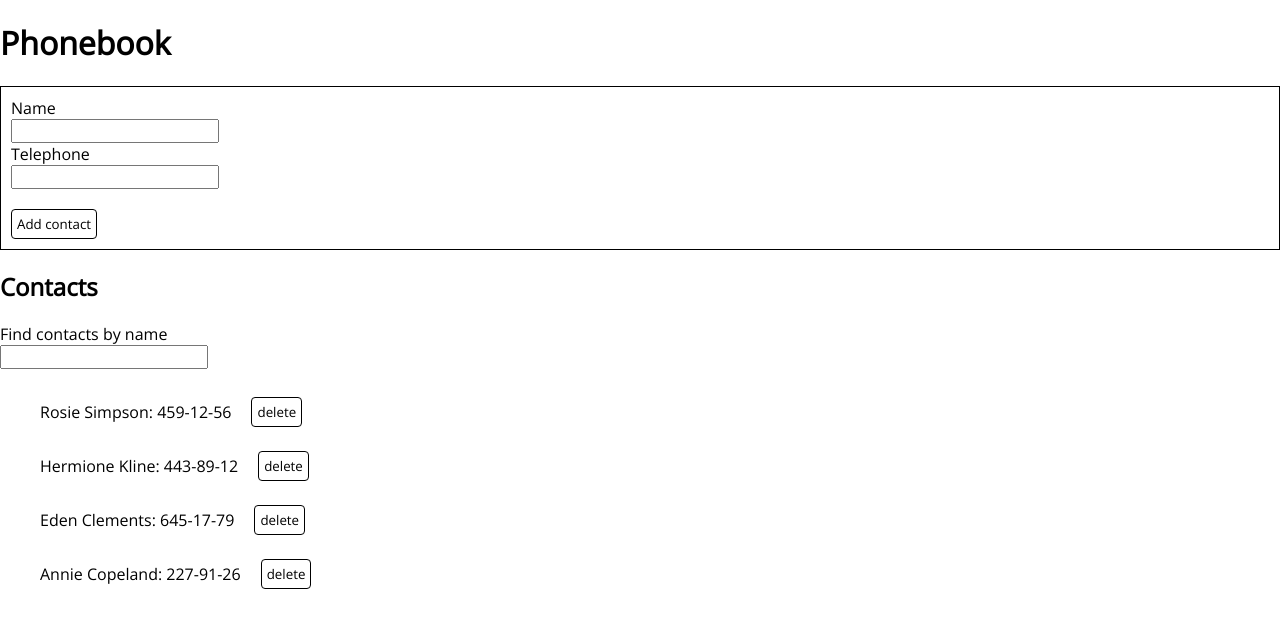
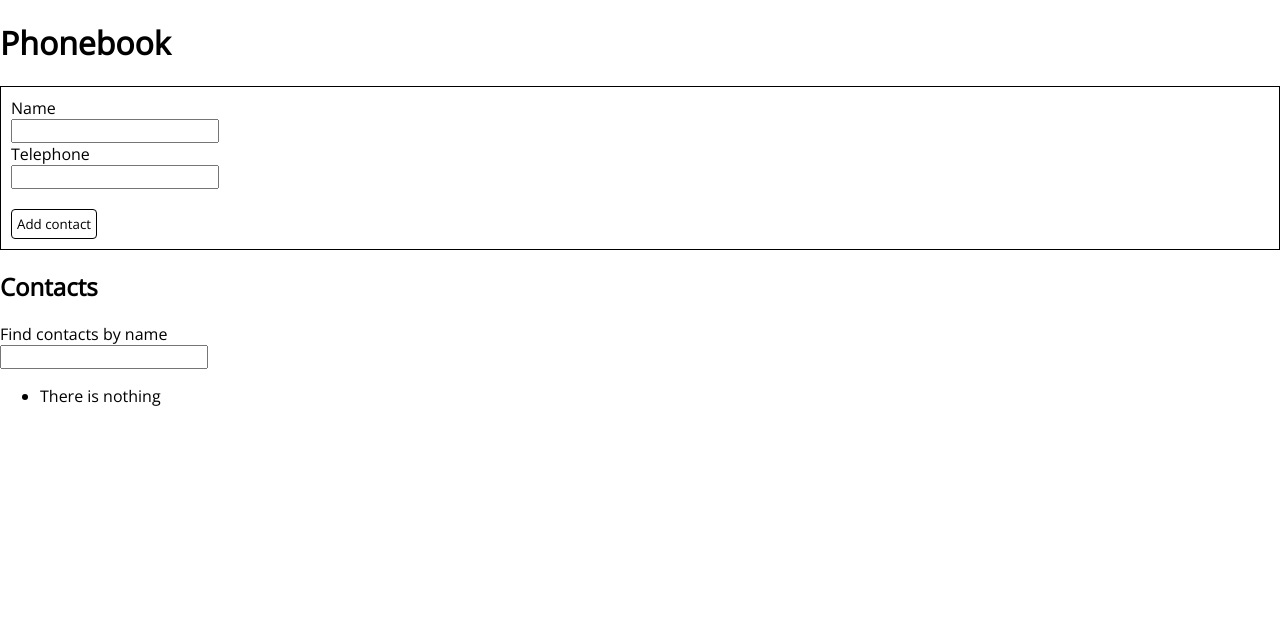
Before and after one commit to mentalmental123/goit-react-hw-02-phonebook, a React (Create React App) app: page / in a window 1280 px wide. Shown: the top 628 px of the page. Built offline with nearby package versions, Linux system fonts and the light colour scheme.

Commit message:
local storage

```diff
--- a/src/components/App/App.js
+++ b/src/components/App/App.js
@@ -10,12 +10,7 @@ class App extends React.Component {
   constructor() {
     super();
     this.state = {
-      contacts: [
-        { id: "id-1", name: "Rosie Simpson", number: "459-12-56" },
-        { id: "id-2", name: "Hermione Kline", number: "443-89-12" },
-        { id: "id-3", name: "Eden Clements", number: "645-17-79" },
-        { id: "id-4", name: "Annie Copeland", number: "227-91-26" },
-      ],
+      contacts: [],
       filter: "",
     };
   }
@@ -43,6 +38,23 @@ class App extends React.Component {
       ),
     });
   };
+
+  // localstorage
+
+  componentDidMount() {
+    const contactsSavedData = JSON.parse(localStorage.getItem("contacts"));
+    if (contactsSavedData) {
+      this.setState({ contacts: contactsSavedData });
+    }
+  }
+
+  componentDidUpdate() {
+    const { contacts } = this.state;
+    if (contacts) {
+      localStorage.setItem("contacts", JSON.stringify(contacts));
+      return;
+    }
+  }
 
   render() {
     const { contacts, filter } = this.state;
--- a/src/components/ContactList/ContactList.js
+++ b/src/components/ContactList/ContactList.js
@@ -1,8 +1,20 @@
 import css from "./contactList.module.css";
+import React, { Component } from "react";
 
-function Contacts({ contact, deleteContact }) {
-  const { id, name, number } = contact;
+class Contacts extends Component {
+  // componentDidUpdate() {
+  //   const { contact } = this.props;
+  //   if (contact) {
+  //     localStorage.setItem("contacts", JSON.stringify(contact));
+  //     return;
+  //   }
+  // }
 
+  render() {
+    const {
+      contact: { id, name, number },
+      deleteContact,
+    } = this.props;
     return (
       <li className={css["contact-item"]} key={id}>
         <p>
@@ -20,5 +32,6 @@ function Contacts({ contact, deleteContact }) {
       </li>
     );
   }
+}
 
 export default Contacts;
```
Lines whose indentation alone changed are shown as unchanged.
